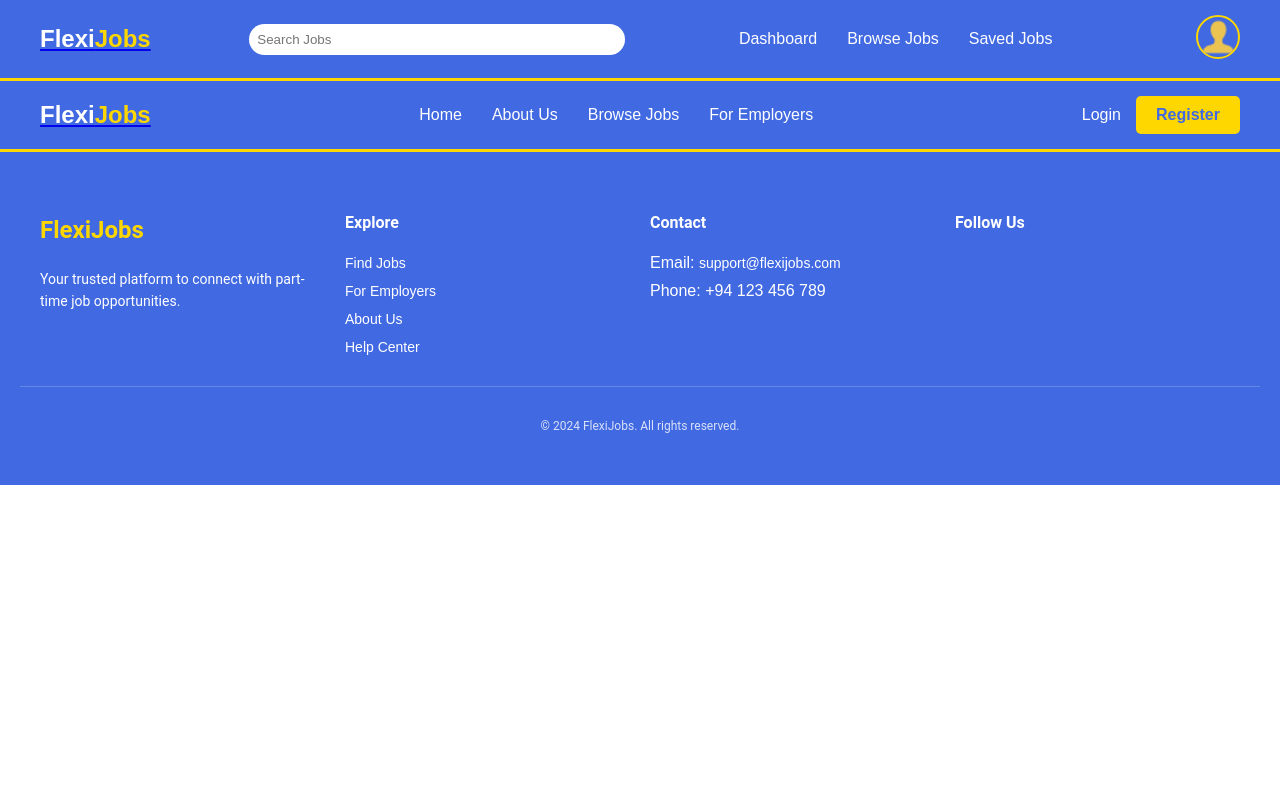
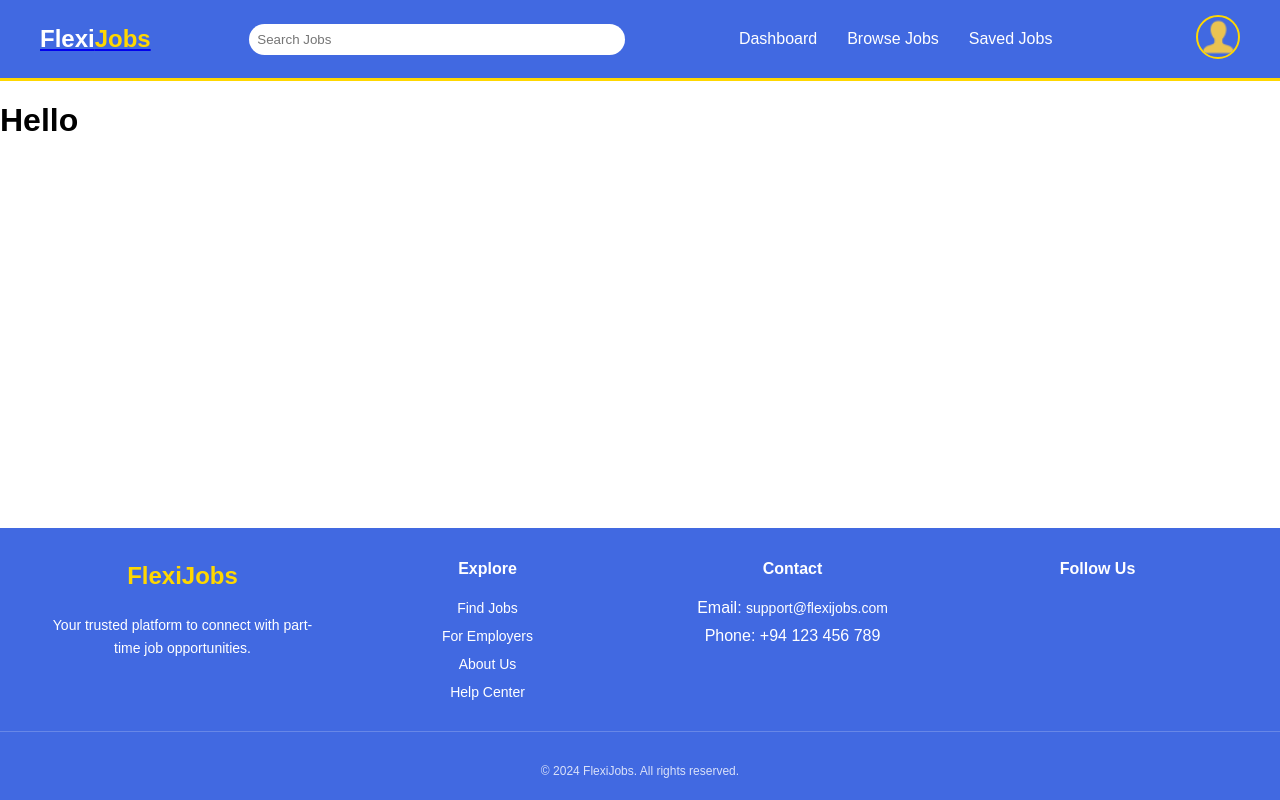
Before and after one commit to shanukaumesh/FlexiJobs, a React (Vite) app in the folder FlexiJobs/frontend/: page / in a window 1280 px wide. Built offline with nearby package versions, Linux system fonts and the light colour scheme.

Commit message:
update footer section

```diff
--- a/FlexiJobs/frontend/src/pages/Home.jsx
+++ b/FlexiJobs/frontend/src/pages/Home.jsx
@@ -9,7 +9,7 @@ const Home = () => {
         <div>
 
             <Header_LoggedUser/>
-            <Header_LogOutUser/>
+            <h1>Hello</h1>
             <Footer/>
 
         </div>
--- a/FlexiJobs/frontend/src/styles/Footer.css
+++ b/FlexiJobs/frontend/src/styles/Footer.css
@@ -9,10 +9,15 @@
   }
 
   .footer {
-    background-color: var(--primary-color);
-    color: var(--font-color);
-    padding: 40px 20px;
-    font-family: "Roboto", sans-serif;
+    position: fixed;
+    bottom: 0;
+    left: 0;
+    width: 100%;
+    background-color: var(--primary-color); /* Adjust as needed */
+    color: var(--text-color); /* Adjust as needed */
+    text-align: center;
+    padding: 10px 0;
+    z-index: 10; /* Ensure it's above other elements if necessary */
   }
 
   .footer-content {
```
